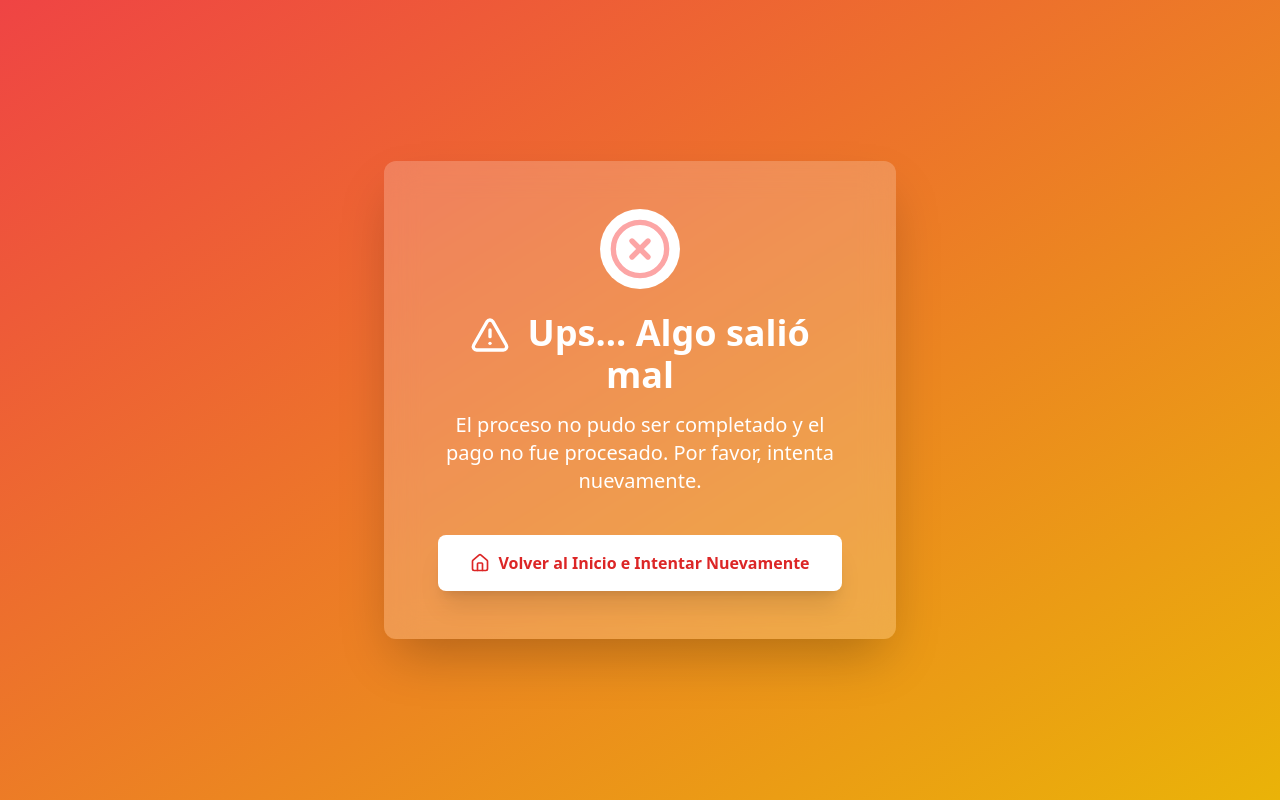
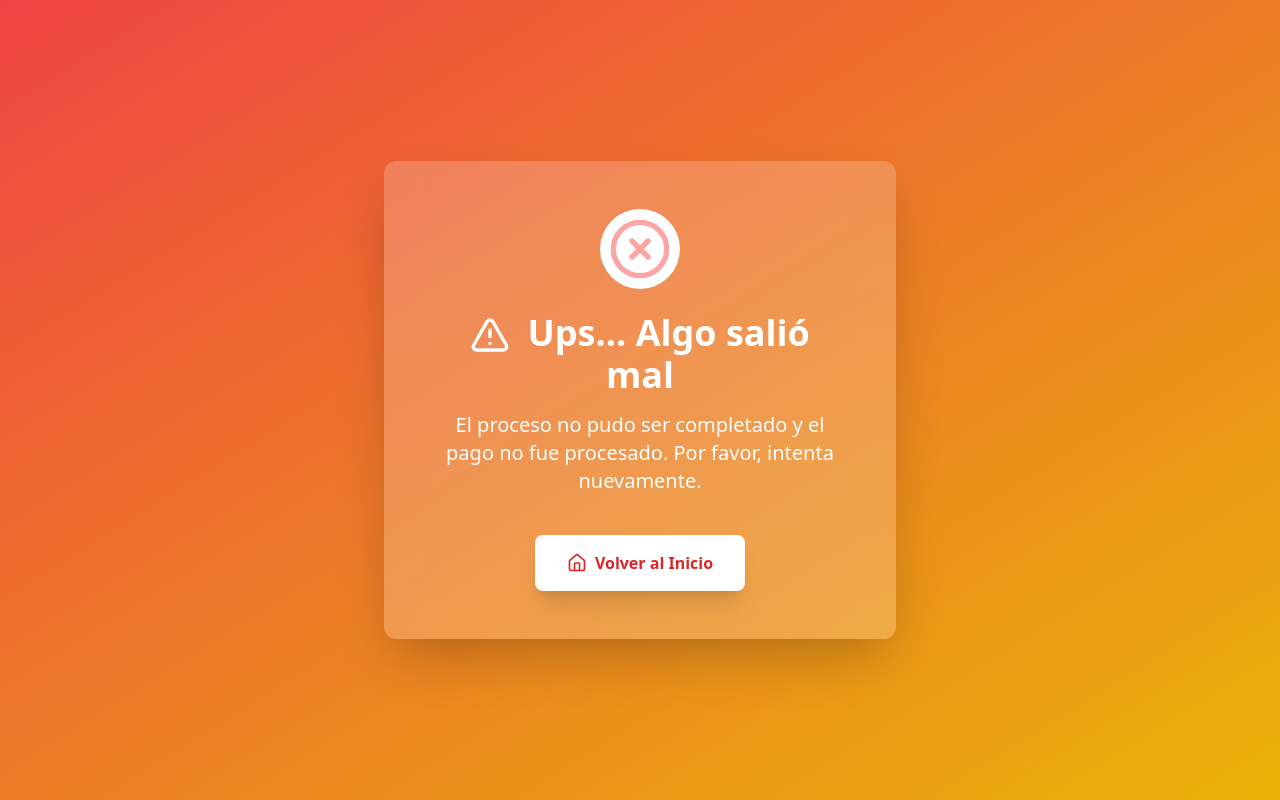
Before and after one commit to demaime/monotributo-dig-front, a Next.js app: page /payment/failure in a window 1280 px wide. Built offline with nearby package versions, Linux system fonts and the light colour scheme.

Commit message:
eliminados comentarios y frases de mas

```diff
--- a/src/pages/payment/failure.js
+++ b/src/pages/payment/failure.js
@@ -33,15 +33,10 @@ export default function PaymentFailure() {
             href="/"
             className="inline-flex items-center justify-center px-8 py-4 bg-white text-red-600 font-semibold rounded-lg shadow-xl hover:bg-gray-100 transition-transform transform hover:scale-105 focus:outline-none focus:ring-2 focus:ring-gray-300 focus:ring-opacity-75"
           >
-            <Home className="w-5 h-5 mr-2" /> Volver al Inicio e Intentar
-            Nuevamente
+            <Home className="w-5 h-5 mr-2" /> Volver al Inicio
           </Link>
         </div>
       </div>
     </>
   );
 }
-
-// Necesitamos importar motion para la animación, si no está ya global
-// import { motion } from 'framer-motion';
-// Considera agregar el componente Layout si tienes uno para la navegación y el footer.
--- a/src/pages/payment/success.js
+++ b/src/pages/payment/success.js
@@ -55,8 +55,3 @@ export default function PaymentSuccess() {
     </>
   );
 }
-
-// Necesitamos importar motion para la animación, si no está ya global
-// import { motion } from 'framer-motion';
-// Si WhatsAppButton no está en esa ruta, ajustarla.
-// Considera agregar el componente Layout si tienes uno para la navegación y el footer.
```
